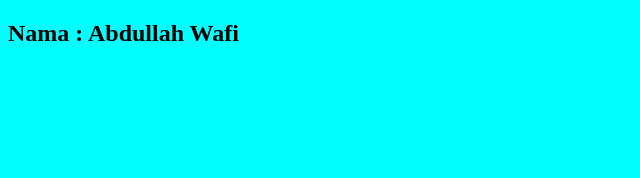
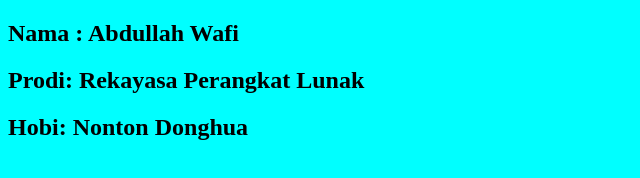
Before and after one commit to wafi4444/fii, a plain HTML site: page index.html in a window 1280 px wide. Shown: the whole page, without its empty margins (0-640 px from the left). Drawn offline with Linux system fonts and the light colour scheme.

Commit message:
save local changes

```diff
--- a/index.html
+++ b/index.html
@@ -7,7 +7,8 @@
     <link rel="stylesheet" href="style.css">
 </head>
 <body>
-
     <h2>Nama : Abdullah Wafi</h2>
+    <h2>Prodi: Rekayasa Perangkat Lunak</h2>
+    <h2>Hobi: Nonton Donghua</h2>
 </body>
 </html>
```
